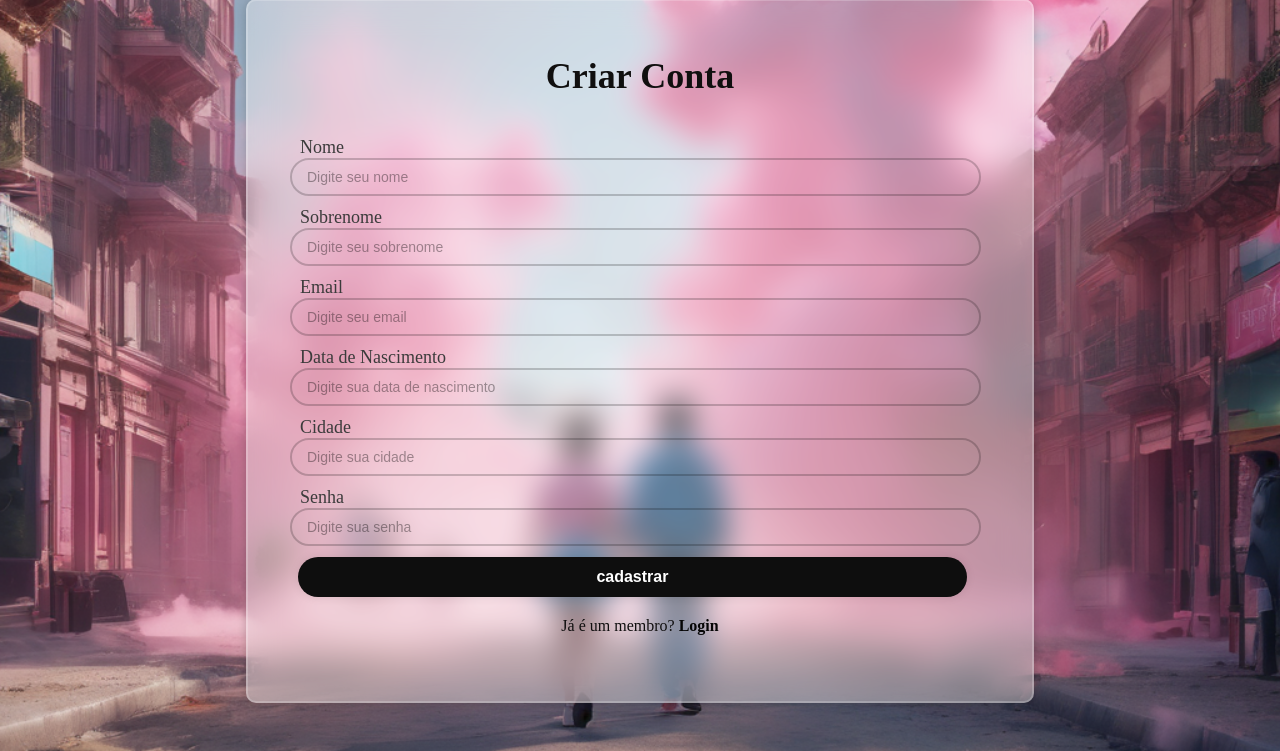
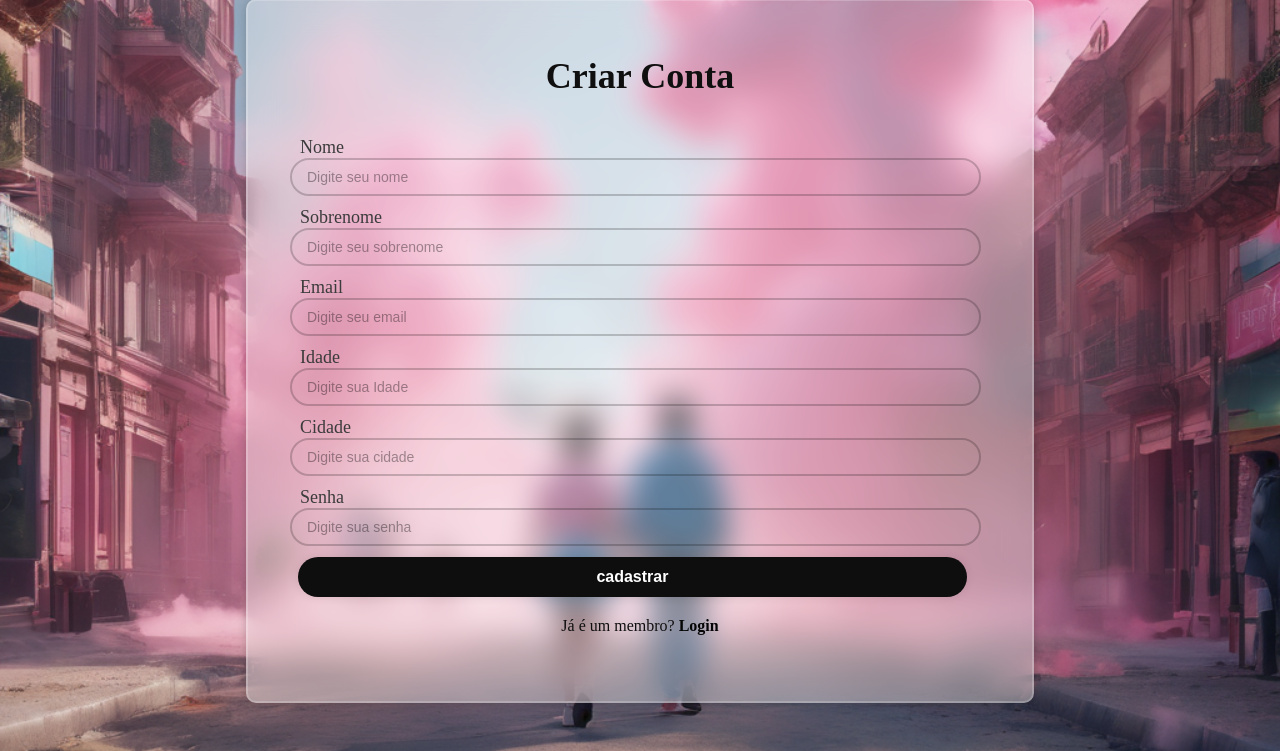
Before and after one commit to EliasTSM/ProjetoEquipe4, a Flask app: page /cadastro in a window 1280 px wide. Shown: the part 49-800 px from the top of the page. Run offline with Flask 3, Linux system fonts and the light colour scheme.

Commit message:
nasc for idade

```diff
--- a/Projeto_Equipe_4/main.py
+++ b/Projeto_Equipe_4/main.py
@@ -22,7 +22,7 @@ def cadastro():
         usuario['nome'] = request.form["nome"]
         usuario['sobrenome'] = request.form["sobrenome"]
         usuario['email'] = request.form["email"]
-        usuario['nascimento'] = request.form["nascimento"]
+        usuario['idade'] = request.form["idade"]
         usuario['cidade'] = request.form["cidade"]
         usuario['senha'] = request.form["senha"]
         repositorio.criar_usuario(**usuario)
@@ -49,7 +49,7 @@ def editar(id):
         usuario['nome'] = request.form["nome"]
         usuario['sobrenome'] = request.form["sobrenome"]
         usuario['email'] = request.form["email"]
-        usuario['nascimento'] = request.form["nascimento"]
+        usuario['idade'] = request.form["idade"]
         usuario['cidade'] = request.form["cidade"]
         usuario['senha'] = request.form["senha"]
 
--- a/Projeto_Equipe_4/repositorio.py
+++ b/Projeto_Equipe_4/repositorio.py
@@ -5,7 +5,7 @@ usuarios = {
     "nome": "Tiago",
     "sobrenome": "Santos",
     "email": "tiago@gmail.com",
-    "nascimento": "12/01/1999",
+    "idade": 23,
     "cidade": "Salvador",
     "senha": "1234",
     "imagem": "/static/img/perfil_6.png"
@@ -15,7 +15,7 @@ usuarios = {
     "nome": "Ana",
     "sobrenome": "Oliveira",
     "email": "ana@gmail.com",
-    "nascimento": "12/08/1998",
+    "idade": 25,
     "cidade": "Fortaleza",
     "senha": "1234",
     "imagem": "/static/img/perfil_2.png"
@@ -25,7 +25,7 @@ usuarios = {
     "nome": "Ester",
     "sobrenome": "Santana",
     "email": "ester@gmail.com",
-    "nascimento": "17/10/1995",
+    "idade": 27,
     "cidade": "Belo Horizonte",
     "senha": "1234",
     "imagem": "/static/img/perfil_5.png"
@@ -35,7 +35,7 @@ usuarios = {
     "nome": "Luiza",
     "sobrenome": "Andrade",
     "email": "luiza@gmail.com",
-    "nascimento": "27/03/1985",
+    "idade": 38,
     "cidade": "Rio de Janeiro",
     "senha": "1234",
     "imagem": "/static/img/perfil_4.png"
@@ -45,7 +45,7 @@ usuarios = {
     "nome": "Carlos",
     "sobrenome": "Miranda",
     "email": "carlos@gmail.com",
-    "nascimento": "09/03/1986",
+    "idade": 37,
     "cidade": "São Paulo",
     "senha": "1234",
     "imagem": "/static/img/perfil_7.png"
@@ -59,12 +59,12 @@ def gerar_id():
     return id
 
 #Cria um usuário
-def criar_usuario(nome, sobrenome, email, nasciemnto, cidade, senha):
+def criar_usuario(nome, sobrenome, email, idade, cidade, senha):
     usuarios[gerar_id()] = {
         "nome": nome,
         "sobrenome": sobrenome,
         "email": email,
-        "nascimento": nasciemnto,
+        "idade": idade,
         "cidade": cidade,
         "senha": senha
     }
--- a/Projeto_Equipe_4/templates/cadastro.html
+++ b/Projeto_Equipe_4/templates/cadastro.html
@@ -25,8 +25,8 @@
             <input type="text" name="email" id="email" value="" placeholder="Digite seu email" required>
           </div>
           <div class="input-box">
-            <label for="nasciemnto">Data de Nascimento</label>
-            <input type="text" name="nacimento" id="nacimento" value="" placeholder="Digite sua data de nascimento" required>
+            <label for="idade">Idade</label>
+            <input type="text" name="idade" id="idade" value="" placeholder="Digite sua Idade" required>
           </div>
           <div class="input-box">
             <label for="cidade">Cidade</label>
--- a/Projeto_Equipe_4/templates/editar.html
+++ b/Projeto_Equipe_4/templates/editar.html
@@ -31,8 +31,8 @@
                   <input type="text" name="email" id="email" value="{{email}}">
                 </div>
                 <div class="input-box">
-                  <label for="nasciemnto">Data de Nascimento</label>
-                  <input type="text" name="nascimento" id="nascimento" value="{{nascimento}}">
+                  <label for="nasciemnto">Idade</label>
+                  <input type="text" name="idade" id="idade" value="{{idade}}">
                 </div>
                 <div class="input-box">
                   <label for="cidade">Cidade</label>
--- a/Projeto_Equipe_4/templates/perfil.html
+++ b/Projeto_Equipe_4/templates/perfil.html
@@ -36,8 +36,8 @@
                   <p>{{email}}</p>
                 </div>
                 <div class="input-box">
-                  <label for="nasciemnto">Data de Nascimento</label>
-                  <p>{{nascimento}}</p>
+                  <label for="idade">Idade</label>
+                  <p>{{idade}}</p>
                 </div>
                 <div class="input-box">
                   <label for="cidade">Cidade</label>
--- a/Projeto_Equipe_4/templates/usuarios.html
+++ b/Projeto_Equipe_4/templates/usuarios.html
@@ -34,7 +34,7 @@
             <div class="informacoes-modal">
               <h2>{{user['nome']}} {{user['sobrenome']}} </h2>
               <h4>{{user['cidade']}}</h4>
-              <h4>{{user['nascimento']}}</h4>
+              <h4>{{user['idade']}}</h4>
               <h4>{{user['email']}}</h4>
             </div>
             <div class="botao-modal">
```
Also changed, not shown: Projeto_Equipe_4/README.md.
